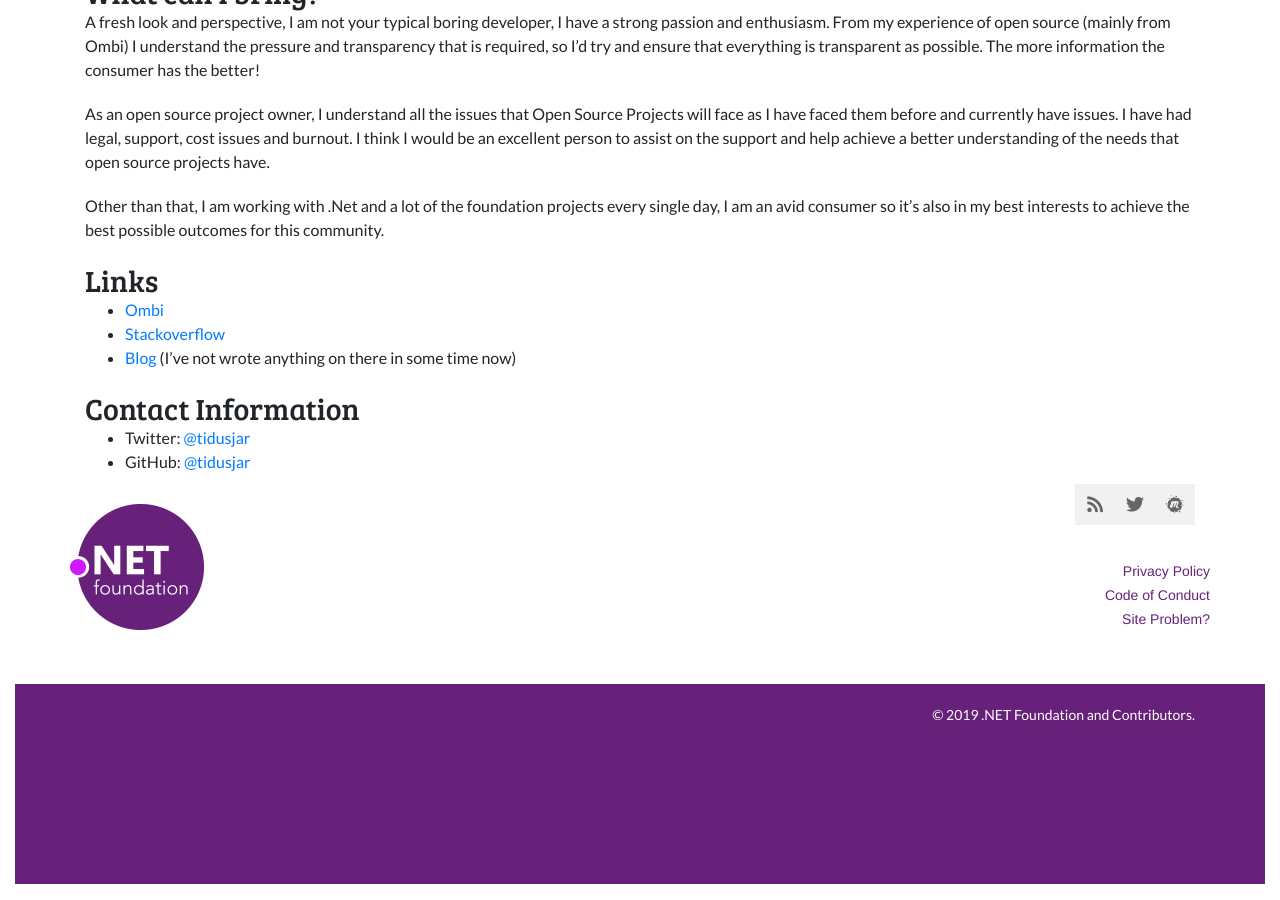
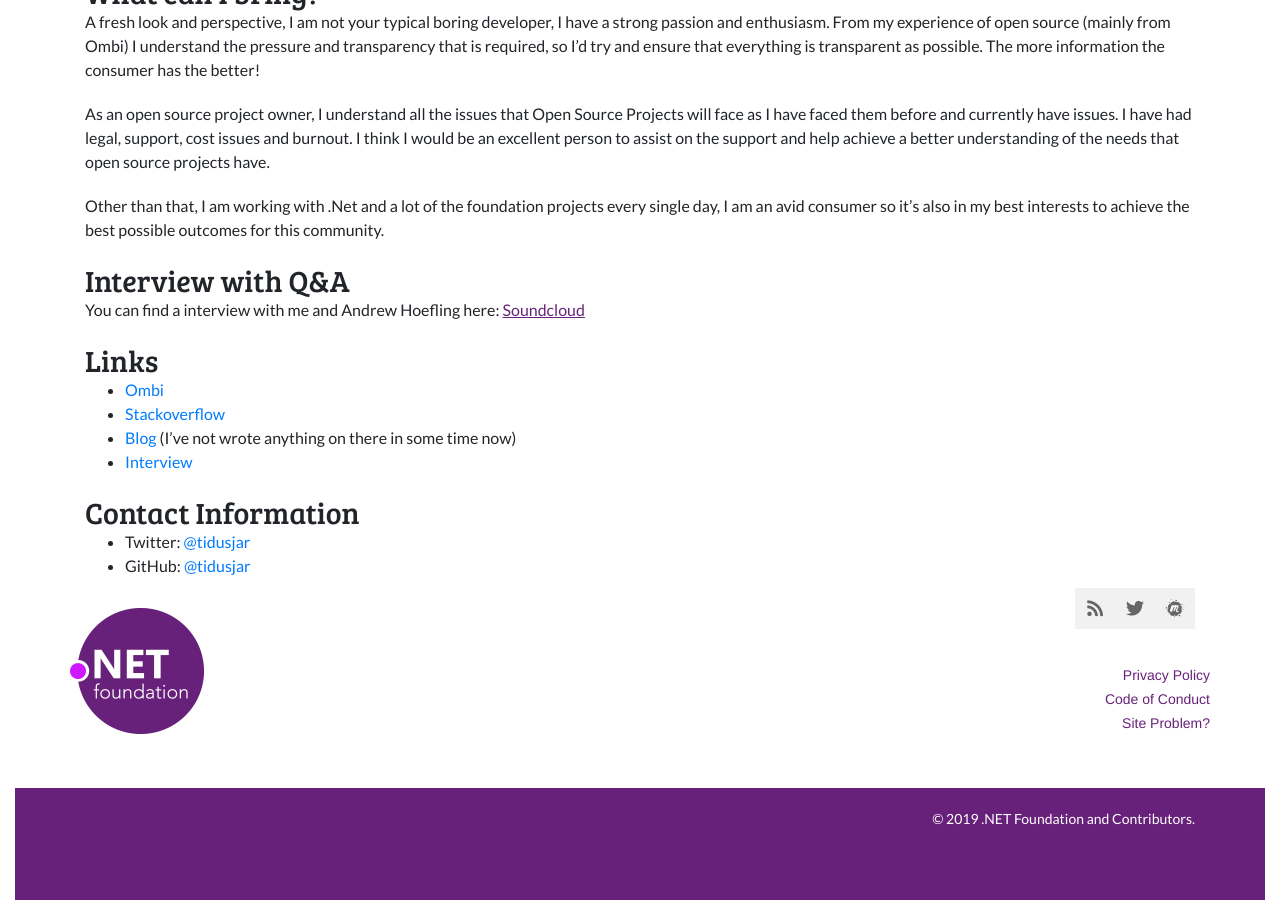
Before and after one commit to dotnet-foundation/election, a Jekyll site: the page built from _campaign-2019/jamie-rees.md, in a window 1280 px wide and 900 px high, scrolled down 868 px. Built offline with Jekyll 4.4.1, drawn with Linux system fonts in a browser that asks for light colours; nearby versions of some CDN libraries; comment, search, counter and statistics services are not loaded.

Commit message:
Update jamie-rees.md

```diff
--- a/_campaign-2019/jamie-rees.md
+++ b/_campaign-2019/jamie-rees.md
@@ -32,10 +32,15 @@ As an open source project owner, I understand all the issues that Open Source Pr
 
 Other than that, I am working with .Net and a lot of the foundation projects every single day, I am an avid consumer so it's also in my best interests to achieve the best possible outcomes for this community.
 
+## Interview with Q&A
+
+You can find a interview with me and Andrew Hoefling here: [Soundcloud](https://soundcloud.com/andrewhoefling/interview-with-jamie-rees-net-foundation-board-candidate)
+
 ## Links
 * [Ombi](https://github.com/tidusjar/ombi)
 * [Stackoverflow](https://stackoverflow.com/users/3329836/jamie-rees)
 * [Blog](https://www.jamietech.com/) (I've not wrote anything on there in some time now)
+* [Interview](https://soundcloud.com/andrewhoefling/interview-with-jamie-rees-net-foundation-board-candidate)
 
 ## Contact Information
 * Twitter: [@tidusjar](https://twitter.com/tidusjar)
```
